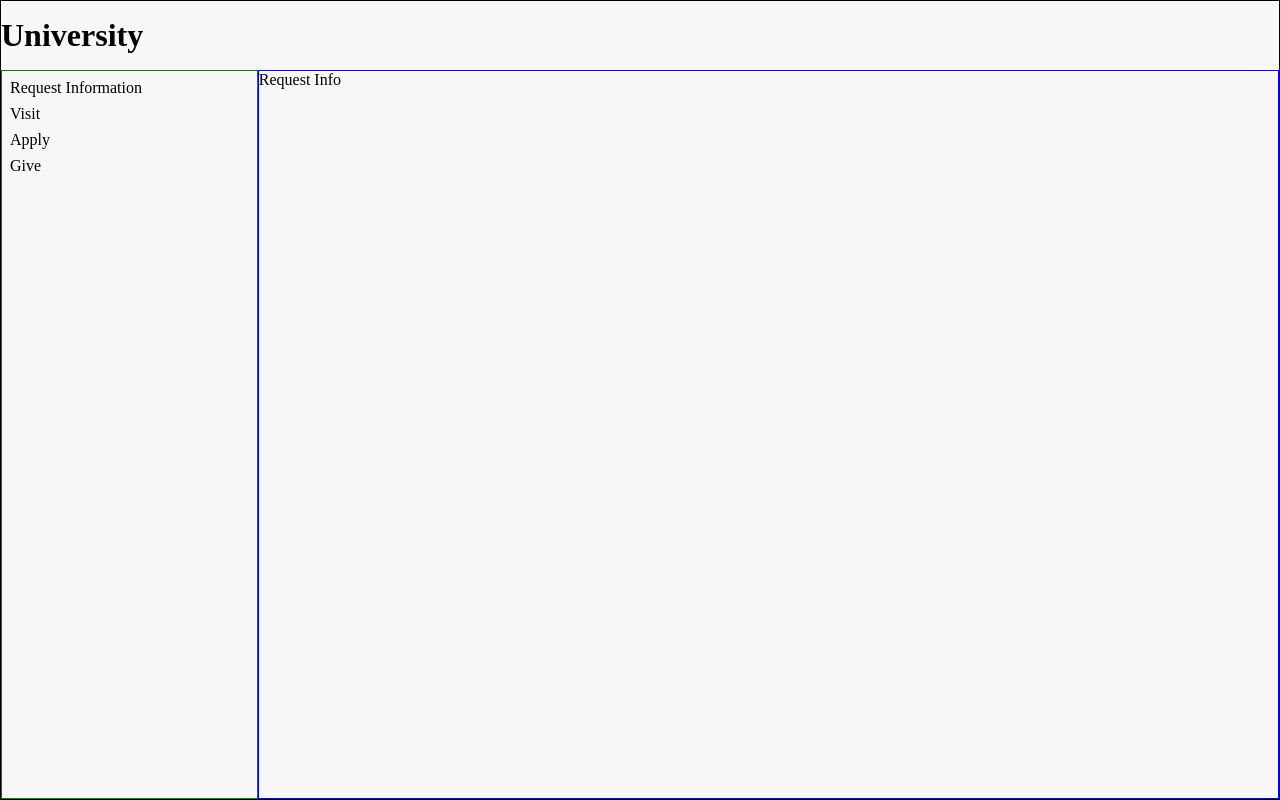
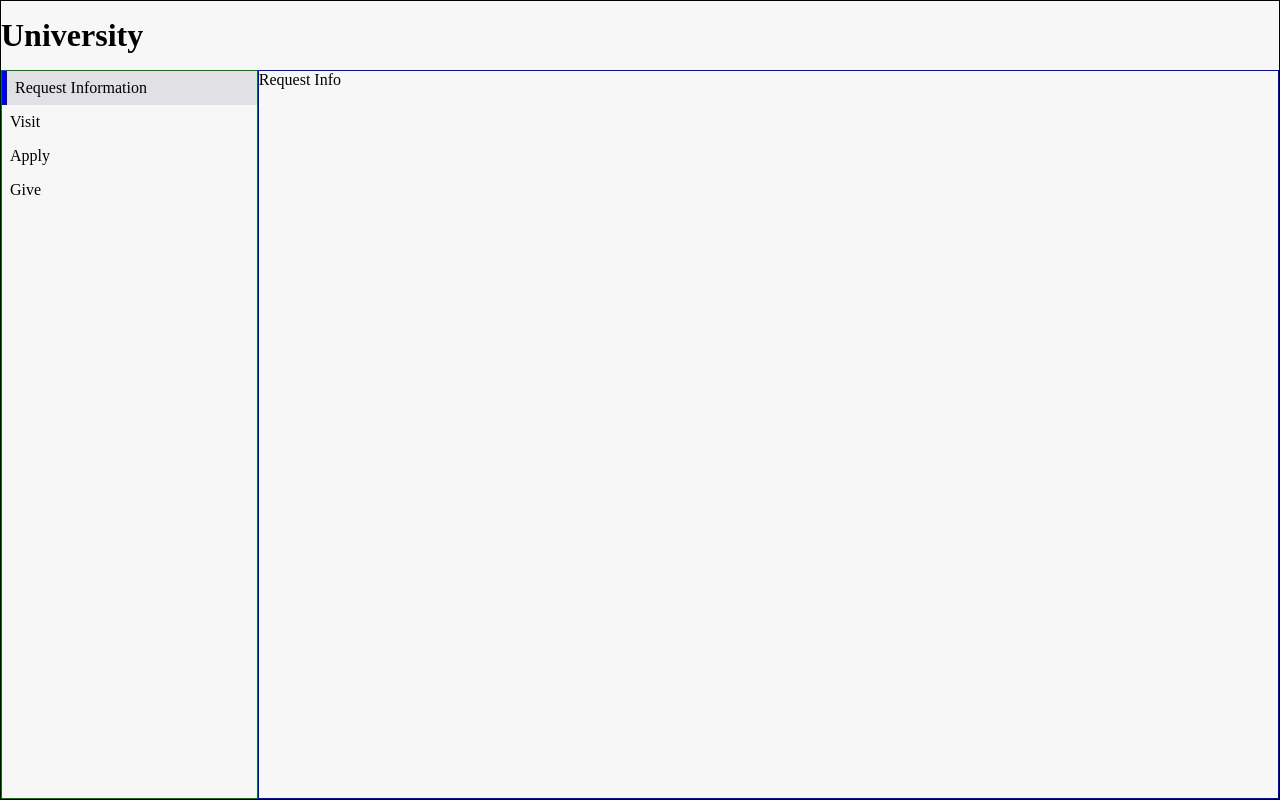
Before and after one commit to nitishnaidi/ng-dashboard, an Angular app: page / in a window 1280 px wide. Built offline with nearby package versions, Linux system fonts and the light colour scheme.

Commit message:
dynamic routing implemented with clicks and styled nav items

```diff
--- a/src/app/side-nav/side-nav.component.html
+++ b/src/app/side-nav/side-nav.component.html
@@ -1,8 +1,8 @@
 <div class="side-nav-container">
   <ul class="items">
-    <li class="item my-2 ml-2">Request Information</li>
-    <li class="item my-2 ml-2">Visit</li>
-    <li class="item my-2 ml-2">Apply</li>
-    <li class="item my-2 ml-2">Give</li>
+    <li class="item py-2 pl-2" [ngClass]="selectedItem=='info' ? 'active-item' : ''" (click)="onClick('info')">Request Information</li>
+    <li class="item py-2 pl-2" [ngClass]="selectedItem=='visit' ? 'active-item' : ''" (click)="onClick('visit')">Visit</li>
+    <li class="item py-2 pl-2" [ngClass]="selectedItem=='apply' ? 'active-item' : ''" (click)="onClick('apply')">Apply</li>
+    <li class="item py-2 pl-2" [ngClass]="selectedItem=='give' ? 'active-item' : ''" (click)="onClick('give')">Give</li>
   </ul>
 </div>
--- a/src/app/side-nav/side-nav.component.less
+++ b/src/app/side-nav/side-nav.component.less
@@ -4,4 +4,8 @@
         margin: 0px;
         padding: 0px;
     }
+    .active-item {
+        border-left: 5px solid blue;
+        background-color: #e1e1e5;
+    }
 }
--- a/src/app/side-nav/side-nav.component.ts
+++ b/src/app/side-nav/side-nav.component.ts
@@ -1,4 +1,5 @@
 import { Component, OnInit } from "@angular/core";
+import { Router } from "@angular/router";
 
 @Component({
   selector: "app-side-nav",
@@ -7,12 +8,16 @@ import { Component, OnInit } from "@angular/core";
 })
 
 export class SideNavComponent implements OnInit {
-
-  constructor() {
+  selectedItem = 'info';
+  constructor(private router: Router) {
 
   }
 
-  ngOnInit() {
+  ngOnInit() { }
 
+  onClick(item: string) {
+    console.log('clicked item is: ', item);
+    this.selectedItem = item;
+    this.router.navigateByUrl(this.selectedItem);
   }
 }
```
